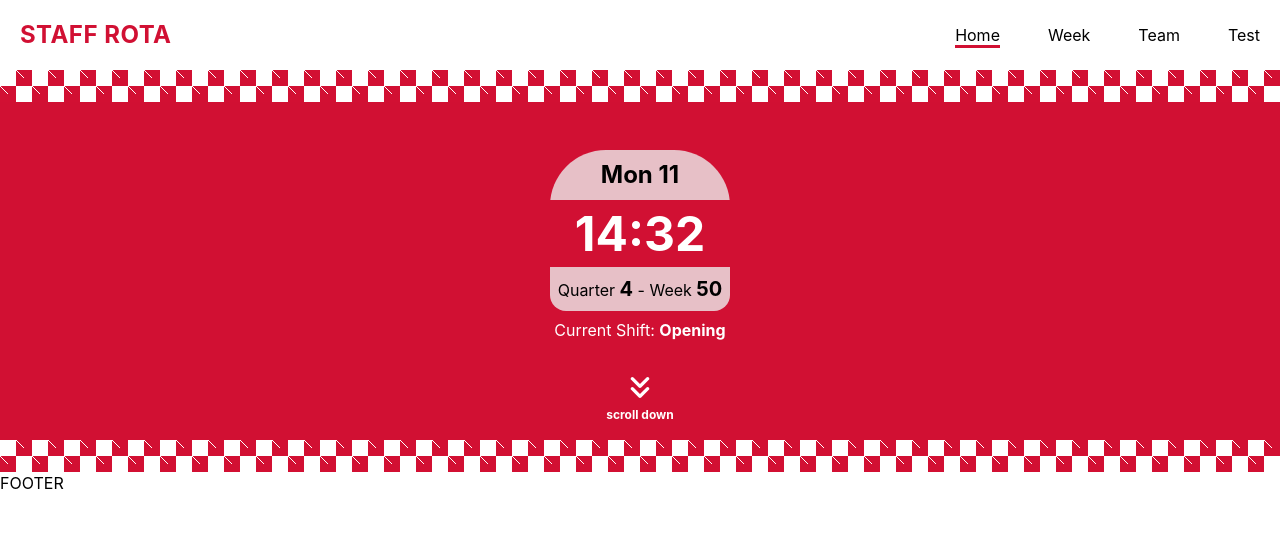
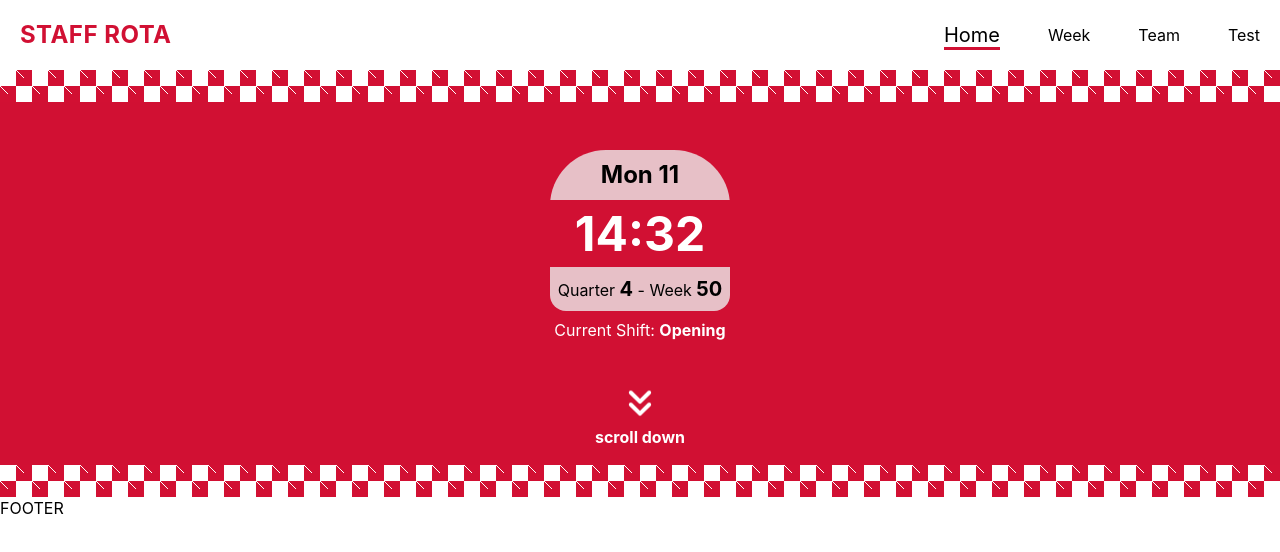
Before and after one commit to 2G2-99/staff_rota, a React (Vite) app: page / in a window 1280 px wide. Shown: the top 552 px of the page. Built offline with nearby package versions, Linux system fonts and the light colour scheme.

Commit message:
Added clamp on some font-size properties to stablish a mix-max with a fluid resizing depending on the viewport-size

```diff
--- a/src/index.css
+++ b/src/index.css
@@ -1,3 +1,359 @@
+/*! normalize.css v8.0.1 | MIT License | github.com/necolas/normalize.css */
+
+/* Document
+   ========================================================================== */
+
+/**
+ * 1. Correct the line height in all browsers.
+ * 2. Prevent adjustments of font size after orientation changes in iOS.
+ */
+
+html {
+	line-height: 1.15; /* 1 */
+	-webkit-text-size-adjust: 100%; /* 2 */
+}
+
+/* Sections
+   ========================================================================== */
+
+/**
+ * Remove the margin in all browsers.
+ */
+
+body {
+	margin: 0;
+}
+
+/**
+ * Render the `main` element consistently in IE.
+ */
+
+main {
+	display: block;
+}
+
+/**
+ * Correct the font size and margin on `h1` elements within `section` and
+ * `article` contexts in Chrome, Firefox, and Safari.
+ */
+
+h1 {
+	font-size: 2em;
+	margin: 0.67em 0;
+}
+
+/* Grouping content
+   ========================================================================== */
+
+/**
+ * 1. Add the correct box sizing in Firefox.
+ * 2. Show the overflow in Edge and IE.
+ */
+
+hr {
+	box-sizing: content-box; /* 1 */
+	height: 0; /* 1 */
+	overflow: visible; /* 2 */
+}
+
+/**
+ * 1. Correct the inheritance and scaling of font size in all browsers.
+ * 2. Correct the odd `em` font sizing in all browsers.
+ */
+
+pre {
+	font-family: monospace, monospace; /* 1 */
+	font-size: 1em; /* 2 */
+}
+
+/* Text-level semantics
+   ========================================================================== */
+
+/**
+ * Remove the gray background on active links in IE 10.
+ */
+
+a {
+	background-color: transparent;
+}
+
+/**
+ * 1. Remove the bottom border in Chrome 57-
+ * 2. Add the correct text decoration in Chrome, Edge, IE, Opera, and Safari.
+ */
+
+abbr[title] {
+	border-bottom: none; /* 1 */
+	text-decoration: underline; /* 2 */
+	text-decoration: underline dotted; /* 2 */
+}
+
+/**
+ * Add the correct font weight in Chrome, Edge, and Safari.
+ */
+
+b,
+strong {
+	font-weight: bolder;
+}
+
+/**
+ * 1. Correct the inheritance and scaling of font size in all browsers.
+ * 2. Correct the odd `em` font sizing in all browsers.
+ */
+
+code,
+kbd,
+samp {
+	font-family: monospace, monospace; /* 1 */
+	font-size: 1em; /* 2 */
+}
+
+/**
+ * Add the correct font size in all browsers.
+ */
+
+small {
+	font-size: 80%;
+}
+
+/**
+ * Prevent `sub` and `sup` elements from affecting the line height in
+ * all browsers.
+ */
+
+sub,
+sup {
+	font-size: 75%;
+	line-height: 0;
+	position: relative;
+	vertical-align: baseline;
+}
+
+sub {
+	bottom: -0.25em;
+}
+
+sup {
+	top: -0.5em;
+}
+
+/* Embedded content
+   ========================================================================== */
+
+/**
+ * Remove the border on images inside links in IE 10.
+ */
+
+img {
+	border-style: none;
+}
+
+/* Forms
+   ========================================================================== */
+
+/**
+ * 1. Change the font styles in all browsers.
+ * 2. Remove the margin in Firefox and Safari.
+ */
+
+button,
+input,
+optgroup,
+select,
+textarea {
+	font-family: inherit; /* 1 */
+	font-size: 100%; /* 1 */
+	line-height: 1.15; /* 1 */
+	margin: 0; /* 2 */
+}
+
+/**
+ * Show the overflow in IE.
+ * 1. Show the overflow in Edge.
+ */
+
+button,
+input {
+	/* 1 */
+	overflow: visible;
+}
+
+/**
+ * Remove the inheritance of text transform in Edge, Firefox, and IE.
+ * 1. Remove the inheritance of text transform in Firefox.
+ */
+
+button,
+select {
+	/* 1 */
+	text-transform: none;
+}
+
+/**
+ * Correct the inability to style clickable types in iOS and Safari.
+ */
+
+button,
+[type='button'],
+[type='reset'],
+[type='submit'] {
+	-webkit-appearance: button;
+	appearance: button;
+}
+
+/**
+ * Remove the inner border and padding in Firefox.
+ */
+
+button::-moz-focus-inner,
+[type='button']::-moz-focus-inner,
+[type='reset']::-moz-focus-inner,
+[type='submit']::-moz-focus-inner {
+	border-style: none;
+	padding: 0;
+}
+
+/**
+ * Restore the focus styles unset by the previous rule.
+ */
+
+button:-moz-focusring,
+[type='button']:-moz-focusring,
+[type='reset']:-moz-focusring,
+[type='submit']:-moz-focusring {
+	outline: 1px dotted ButtonText;
+}
+
+/**
+ * Correct the padding in Firefox.
+ */
+
+fieldset {
+	padding: 0.35em 0.75em 0.625em;
+}
+
+/**
+ * 1. Correct the text wrapping in Edge and IE.
+ * 2. Correct the color inheritance from `fieldset` elements in IE.
+ * 3. Remove the padding so developers are not caught out when they zero out
+ *    `fieldset` elements in all browsers.
+ */
+
+legend {
+	box-sizing: border-box; /* 1 */
+	color: inherit; /* 2 */
+	display: table; /* 1 */
+	max-width: 100%; /* 1 */
+	padding: 0; /* 3 */
+	white-space: normal; /* 1 */
+}
+
+/**
+ * Add the correct vertical alignment in Chrome, Firefox, and Opera.
+ */
+
+progress {
+	vertical-align: baseline;
+}
+
+/**
+ * Remove the default vertical scrollbar in IE 10+.
+ */
+
+textarea {
+	overflow: auto;
+}
+
+/**
+ * 1. Add the correct box sizing in IE 10.
+ * 2. Remove the padding in IE 10.
+ */
+
+[type='checkbox'],
+[type='radio'] {
+	box-sizing: border-box; /* 1 */
+	padding: 0; /* 2 */
+}
+
+/**
+ * Correct the cursor style of increment and decrement buttons in Chrome.
+ */
+
+[type='number']::-webkit-inner-spin-button,
+[type='number']::-webkit-outer-spin-button {
+	height: auto;
+}
+
+/**
+ * 1. Correct the odd appearance in Chrome and Safari.
+ * 2. Correct the outline style in Safari.
+ */
+
+[type='search'] {
+	-webkit-appearance: textfield; /* 1 */
+	appearance: textfield;
+	outline-offset: -2px; /* 2 */
+}
+
+/**
+ * Remove the inner padding in Chrome and Safari on macOS.
+ */
+
+[type='search']::-webkit-search-decoration {
+	-webkit-appearance: none;
+}
+
+/**
+ * 1. Correct the inability to style clickable types in iOS and Safari.
+ * 2. Change font properties to `inherit` in Safari.
+ */
+
+::-webkit-file-upload-button {
+	-webkit-appearance: button; /* 1 */
+	font: inherit; /* 2 */
+}
+
+/* Interactive
+   ========================================================================== */
+
+/*
+ * Add the correct display in Edge, IE 10+, and Firefox.
+ */
+
+details {
+	display: block;
+}
+
+/*
+ * Add the correct display in all browsers.
+ */
+
+summary {
+	display: list-item;
+}
+
+/* Misc
+   ========================================================================== */
+
+/**
+ * Add the correct display in IE 10+.
+ */
+
+template {
+	display: none;
+}
+
+/**
+ * Add the correct display in IE 10.
+ */
+
+[hidden] {
+	display: none;
+}
+
+/*  */
+
 :root,
 html {
 	/* COLORS */
@@ -8,6 +364,7 @@
 
 	/* FONTS */
 	--text-base: 16px;
+
 	--xs-text: 0.5rem;
 	--sm-text: 0.75rem;
 	--md-text: 1.25rem;
--- a/src/styles/Hero.css
+++ b/src/styles/Hero.css
@@ -36,23 +36,23 @@
 	padding: 0.5em;
 
 	.current {
-		font-size: var(--lg-text);
+		font-size: clamp(var(--text-base), 5vw, var(--lg-text));
 	}
 }
 
 .format {
-	font-size: var(--text-base);
+	font-size: clamp(var(--xs-text), 5vw, var(--text-base));
 	font-weight: normal;
 
 	.quarter,
 	.week {
-		font-size: var(--md-text);
+		font-size: clamp(var(--sm-text), 5vw, var(--md-text));
 		font-weight: bold;
 	}
 }
 
 .time {
-	font-size: var(--3xl-text);
+	font-size: clamp(var(--xl-text), 10vw, var(--3xl-text));
 	background-color: var(--red-tape);
 	width: var(--full-size);
 	text-align: center;
@@ -84,4 +84,5 @@
 .scroll-down_text {
 	color: var(--white);
 	font-size: var(--sm-text);
+	font-size: clamp(var(--xs-text), 5vw, var(--text-base));
 }
--- a/src/styles/Navbar.css
+++ b/src/styles/Navbar.css
@@ -6,7 +6,7 @@
 
 .logo {
 	text-decoration: none;
-	font-size: var(--lg-text);
+	font-size: clamp(var(--md-text), 5vw, var(--lg-text));
 	color: var(--red-tape);
 	font-weight: bolder;
 	text-transform: uppercase;
@@ -35,14 +35,16 @@
 		margin: 0;
 
 		.nav_link {
+			font-size: var(--base-text);
 			text-decoration: none;
 			color: var(--black);
 			user-select: none;
 		}
 
 		.nav_link.active {
+			font-size: var(--md-text);
 			border-bottom: 3px solid var(--red-tape);
-			transition: all 0.2s ease-in-out;
+			transition: all 0.4s ease-in-out;
 		}
 	}
 
@@ -72,7 +74,6 @@
 
 		.nav_menu.open {
 			transform: rotate(0.25turn);
-			/* transition: all 0.8s ease-in-out; */
 		}
 
 		.nav_list {
@@ -89,7 +90,7 @@
 			width: 100%;
 			background-color: var(--light-grey);
 			padding: 10px;
-			transition: all 0.5s ease-in-out;
+			transition: all 0.8s ease-in-out;
 			z-index: 10;
 		}
 	}
```
